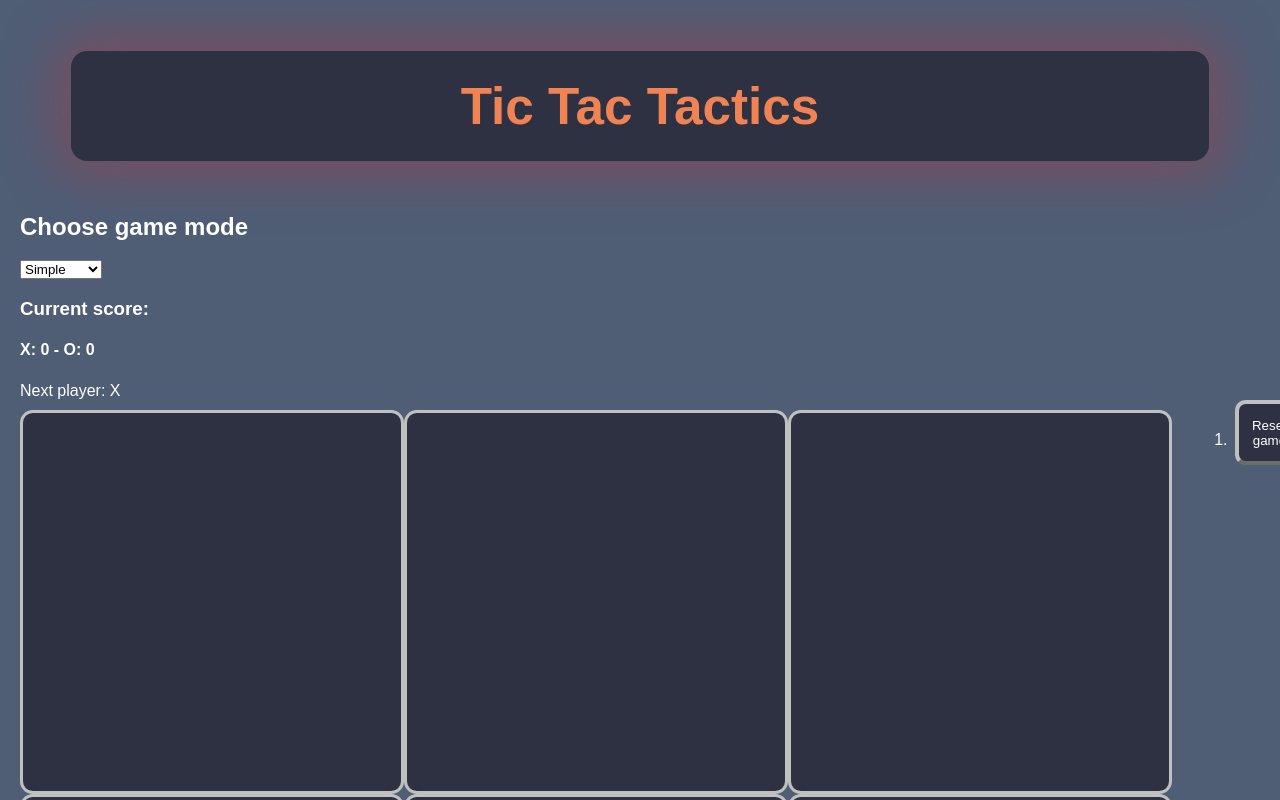
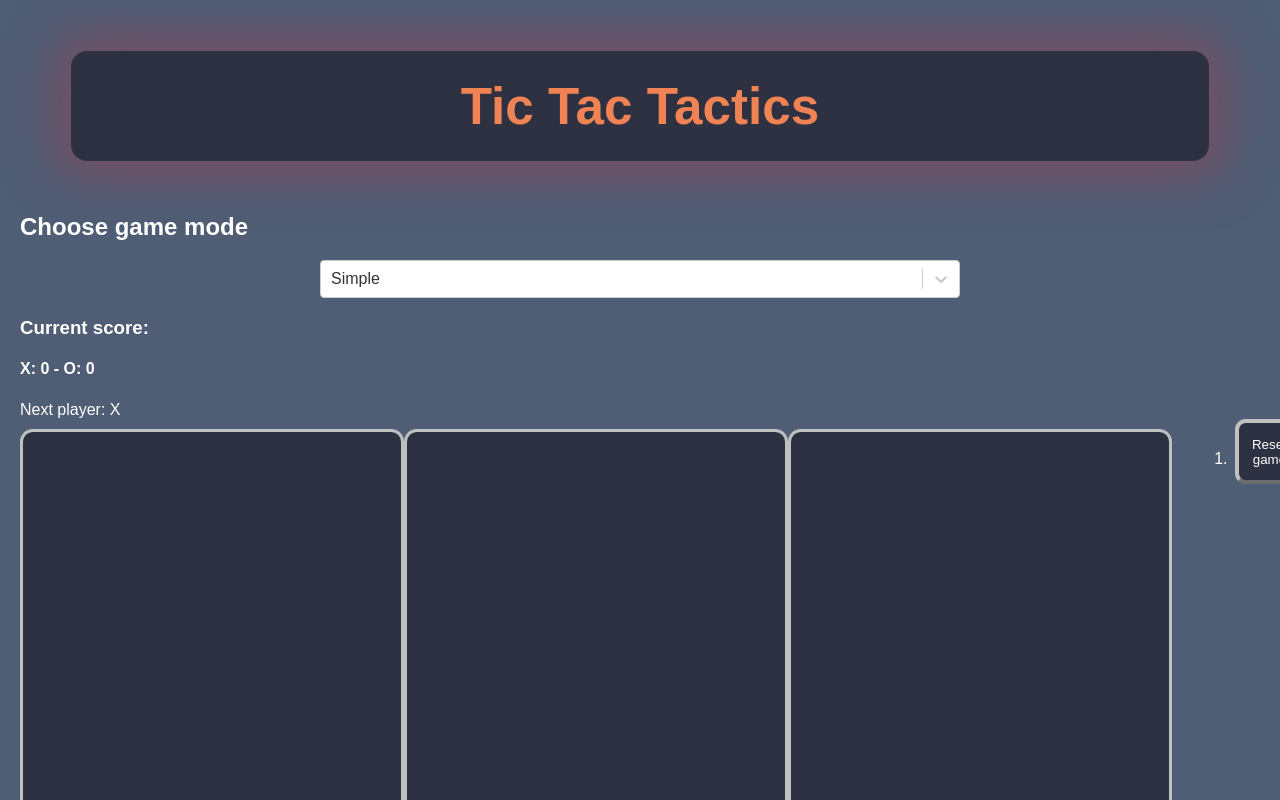
Before and after one commit to olebaba/ticTacTactics, a React (Create React App) app: page / in a window 1280 px wide. Shown: the top 800 px of the page. Built offline with nearby package versions, Linux system fonts and the light colour scheme.

Commit message:
using react-select library for dropdown selection of game mode

```diff
--- a/package.json
+++ b/package.json
@@ -16,6 +16,7 @@
     "react": "^18.0.0",
     "react-dom": "^18.0.0",
     "react-scripts": "^5.0.0",
+    "react-select": "^5.8.0",
     "sass": "1.69.7",
     "typescript": "^5.3.3"
   },
--- a/public/index.html
+++ b/public/index.html
@@ -1,11 +1,14 @@
 <!DOCTYPE html>
 <html lang="en">
+
 <head>
   <meta charset="UTF-8">
   <meta name="viewport" content="width=device-width, initial-scale=1.0">
-  <title>Document</title>
+  <title>Tic Tac Tactics</title>
 </head>
+
 <body>
   <div id="root"></div>
 </body>
+
 </html>
--- a/src/App.tsx
+++ b/src/App.tsx
@@ -1,9 +1,11 @@
 import React, { ReactElement, useState } from 'react';
 import { XorO, CurrentGame } from './basegame';
+import SelectGame from './components/select/select-game';
 
 export default function GameOverview(): ReactElement {
     const [score, setScore] = useState<number[]>(Array(2).fill(0));
     const [lastWinner, setLastWinner] = useState<XorO>(null);
+    // const [gameMode, setGameMode] = useState(0);
 
     const handleScoreChange = (winner: XorO) => {
         const newScore = [...score.slice()];
@@ -17,10 +19,7 @@ export default function GameOverview(): ReactElement {
             <div className='logo'>Tic Tac Tactics</div>
             <div className='game-mode'>
                 <h2>Choose game mode</h2>
-                <select>
-                    <option value={1}>Simple</option>
-                    <option value={2}>Advanced</option>
-                </select>
+                <SelectGame  />
             </div>
             <div className="game-score">
                 <h3>Current score:</h3>
--- /dev/null
+++ b/src/components/select/select-game.tsx
@@ -0,0 +1,50 @@
+import React, { ReactElement } from "react"
+import Select, { StylesConfig } from "react-select"
+
+export default function SelectGame(): ReactElement{
+    const selectCommonStyles = {
+        width: '50vw',
+        margin: 'auto',
+        cursor: 'pointer'
+    }
+    const selectStyle: StylesConfig = {
+        menu: (styles) => {
+            return {
+                ...styles,
+                ...selectCommonStyles
+            }
+        },
+        container: (styles) => {
+            return {
+                ...styles,
+                ...selectCommonStyles
+            }
+        },
+        control: (styles) => {
+            return {
+                ...styles,
+                ...selectCommonStyles,
+            }
+        },
+        option: (styles) => {
+            return {
+                ...styles,
+                ...selectCommonStyles,
+                backgroundColor: '#bfc0c0ff',
+                ':hover': {
+                    backgroundColor: '#ef8354ff'
+                }
+            }
+        },
+    }
+
+    const gameModes = [{value: 0, label:'Simple'}, {value: 1, label:'Advanced'}];
+
+
+
+    return (
+        <>
+            <Select styles={selectStyle} defaultValue={gameModes[0]} options={gameModes} />
+        </>
+    )
+}
--- a/src/styles.scss
+++ b/src/styles.scss
@@ -8,6 +8,7 @@ $pink-shadow: #754f62;
 
 * {
   box-sizing: border-box;
+  transition: all 0.3s;
 }
 
 body {
@@ -109,7 +110,6 @@ body {
     background-color: $item-background-gunmetal;
     border: $border-silver solid;
     border-radius: 1vw;
-    transition: all 0.3s;
     cursor: pointer;
     color: $text-white;
 
@@ -122,7 +122,6 @@ body {
     }
   }
 }
-
 
 @media screen and (max-width: 768px) {
   .game {
```
Also changed, not shown: 1 other file (tests, documents, lock files or other folders).
